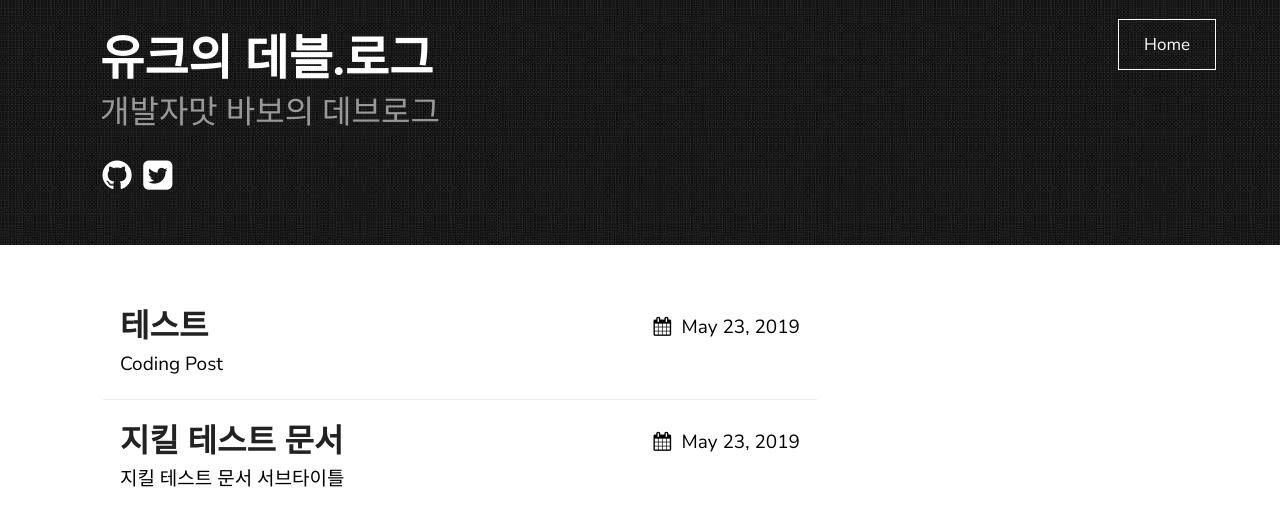
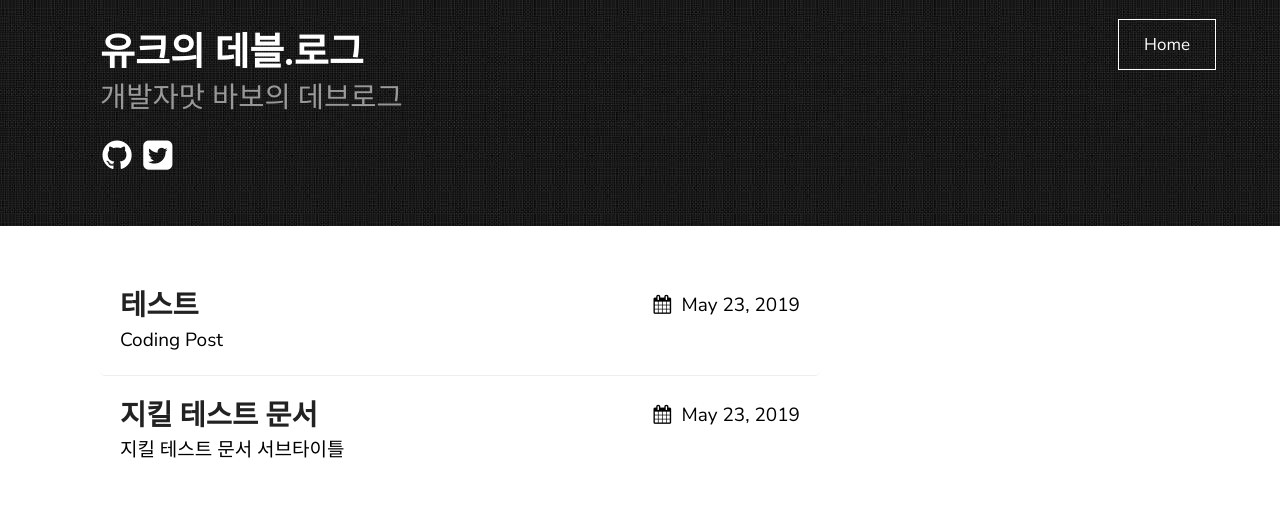
Before and after one commit to DevYourK/devyourk.github.io, a Jekyll site: the page built from index.md, in a window 1280 px wide. Shown: the top 526 px of the page. Built offline with Jekyll 4.4.1, drawn with Linux system fonts in a browser that asks for light colours; some web fonts are replaced.

Commit message:
Update theme.scss

```diff
--- a/_sass/theme.scss
+++ b/_sass/theme.scss
@@ -41,17 +41,15 @@ h1, h2, h3 {
 }
 
 h1 {
-	@include fluidType(36px, 48px);
+	font-family:'NanumSquare';
 }
 
 h2 {
-	font-weight: bold;
-	@include fluidType(28px, 32px);
+	font-family:'NanumSquare';
 }
 
 h4 {
-	font-weight: normal;
-	@include fluidType(18px, 20px);
+	font-family:'NanumSquare';
 }
 
 header {
```
